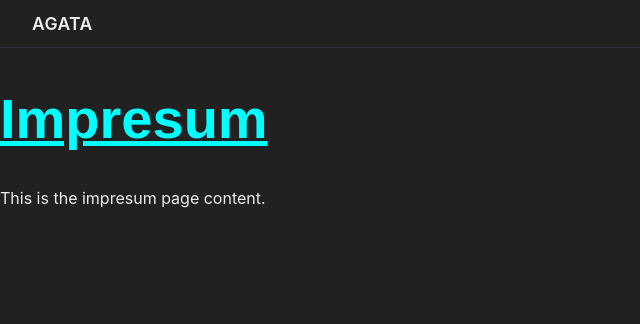
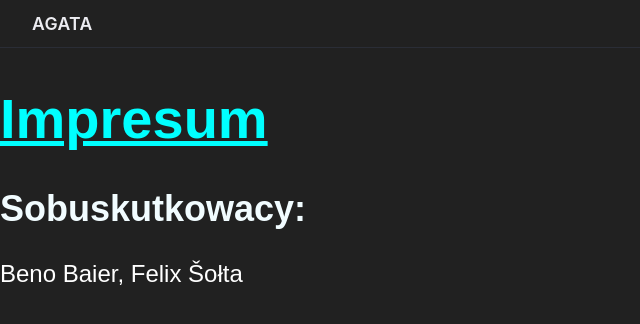
Before and after one commit to ZalozbaDev/agata-webapp, a React (Vite) app: page /impresum in a window 1280 px wide. Shown: the top 324 px of the page, without its empty margins (0-640 px from the left). Built offline with nearby package versions, Linux system fonts and the light colour scheme; no server answers.

Commit message:
impresum

```diff
--- a/src/pages/impresum/index.tsx
+++ b/src/pages/impresum/index.tsx
@@ -1,6 +1,8 @@
 import React from 'react';
 import {
 impresumtitlestyle,
+podnadpisma,
+pismo,
 }
 from './styles';
 
@@ -8,7 +10,8 @@ const ImpresumPage: React.FC = () => {
   return (
     <div>
       <h1 style={impresumtitlestyle}>Impresum</h1>
-      <p>This is the impresum page content.</p>
+      <h2 style={podnadpisma}>Sobuskutkowacy:</h2>
+      <p style={pismo}>Beno Baier, Felix Šołta</p>
     </div>
   )
 }
--- a/src/pages/impresum/styles.ts
+++ b/src/pages/impresum/styles.ts
@@ -4,3 +4,15 @@ fontFamily: 'Arial, sans-serif',
 textDecoration: 'underline',
 color: 'cyan',
 }
+
+export const podnadpisma: React.CSSProperties = {
+fontSize: '2.25rem',
+fontFamily: 'Arial, sans-serif',
+color: '#f1fcffff',
+}
+
+export const pismo: React.CSSProperties = {
+fontSize: '1.5rem',
+fontFamily: 'Arial, sans-serif',
+color: '#ffffffff',
+}
```
